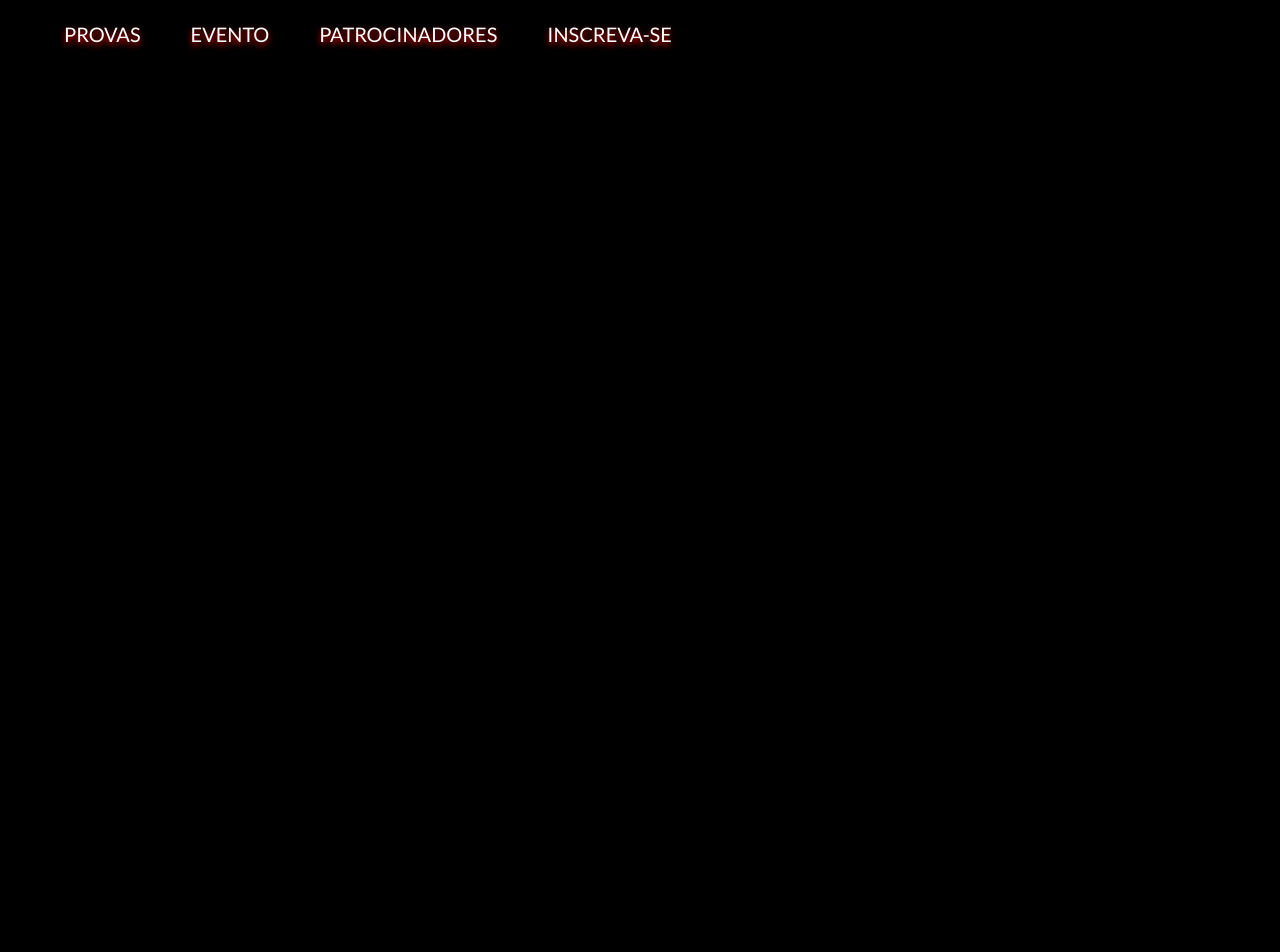
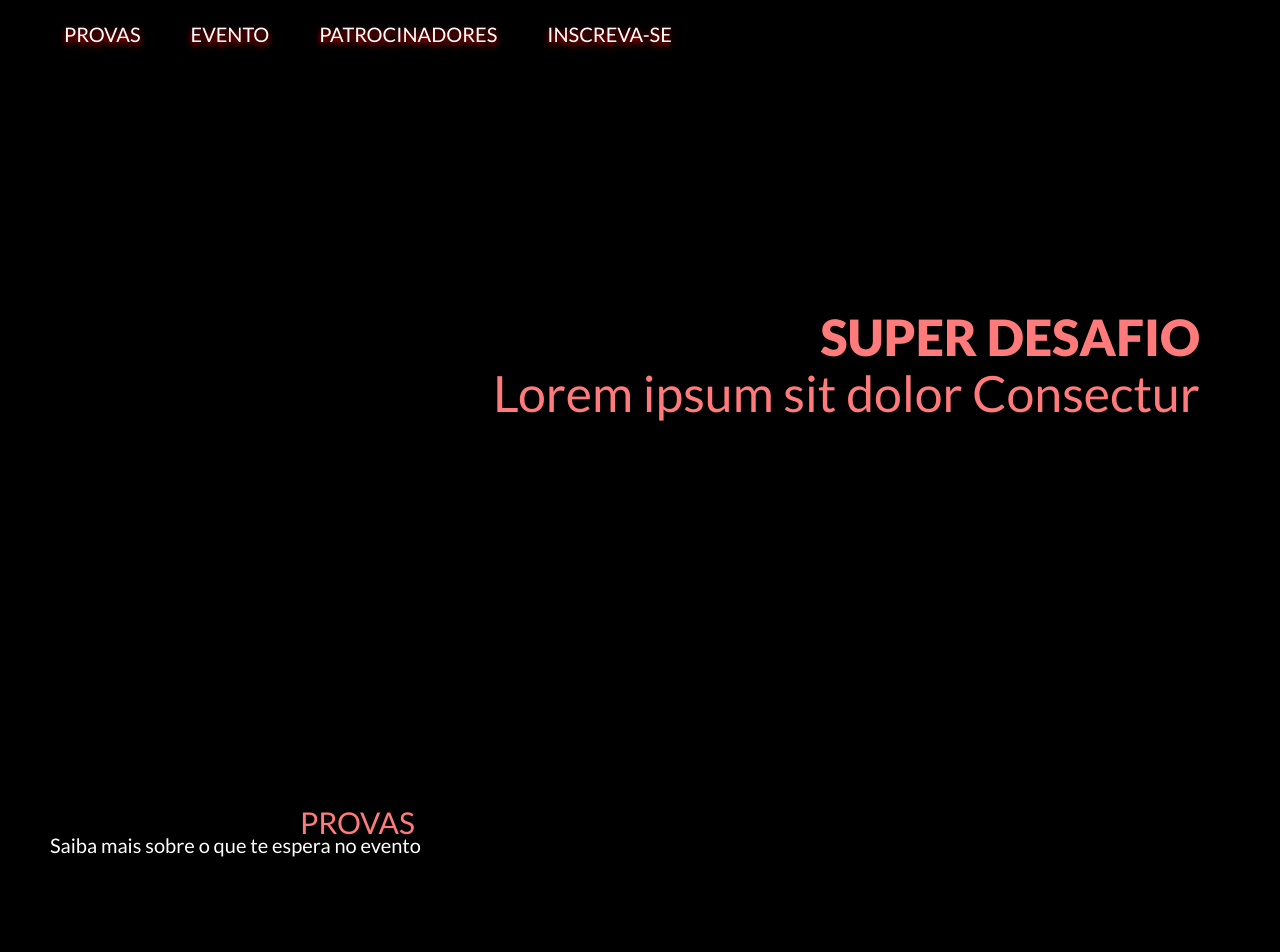
Before and after one commit to matheusBulb/estudoAngular, an Angular app in the folder primeiro-estudo/: page / in a window 1280 px wide. Shown: the top 952 px of the page. Built offline with nearby package versions, Linux system fonts and the light colour scheme.

Commit message:
Barra de navegação pronta

```diff
--- a/primeiro-estudo/src/app/index/index.component.html
+++ b/primeiro-estudo/src/app/index/index.component.html
@@ -12,4 +12,14 @@
         </div>
       </nav>
 
+
+
+      <p class="titulo-principal">SUPER DESAFIO </p>
+      <p class="sub-titulo" >Lorem ipsum sit dolor Consectur</p>
+
+      <div class="columns is-desktop">
+        <div class="title-prova">PROVAS</div>
+        <h2 class="sub-title">Saiba mais sobre o que te espera no evento</h2>
+     </div>
+
 </section>
--- a/primeiro-estudo/src/sass/styles.scss
+++ b/primeiro-estudo/src/sass/styles.scss
@@ -19,9 +19,55 @@ body{
         color:#fefefe;
         margin:25px;
     &:nth-child(1)
-    {margin-left: 0; }
-
-
+    {margin-left: 0;}
         }
 
  }
+
+    .titulo-principal{
+        font-weight: 800;
+        text-align: right;
+        text-decoration: none;
+        color: #FF7A7A;
+        font-size: 50px;
+        position: absolute;
+        left: 0px;
+        top: 300px;
+        right: 80px;
+        opacity: 100%;
+        }
+
+        .sub-titulo{
+            font-weight: 500;
+            text-align: right;
+            text-decoration: none;
+            color:#FF7A7A;
+            font-size:50px;
+            position: absolute;
+            left: 0px;
+            top: 356px;
+            right: 80px;
+            opacity: 100%;
+            }
+
+            .title-prova{
+                font-weight: 500;
+                text-align: left;
+                text-decoration: none;
+                color:#FF7A7A;
+                font-size:30px;
+                position: absolute;
+                left: 300px;
+                top: 800px;
+                opacity: 100%;}
+
+                .sub-title{
+                font-weight: 500;
+                text-align: left;
+                text-decoration: none;
+                color:#fefefe;
+                font-size:20px;
+                position: absolute;
+                left: 50px;
+                top: 830px;
+                opacity: 100%;}
```
